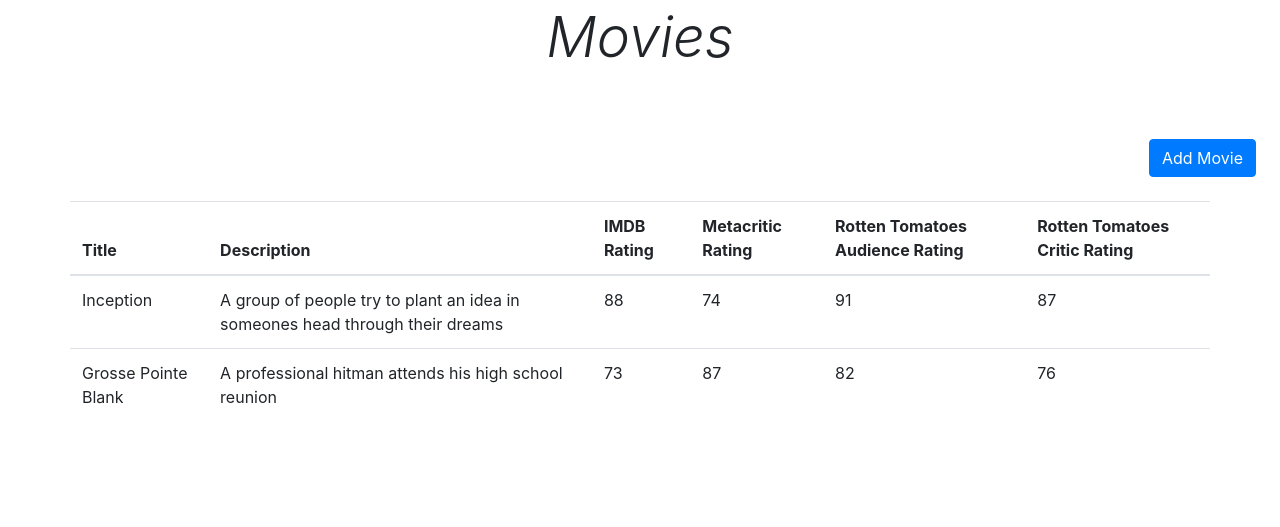
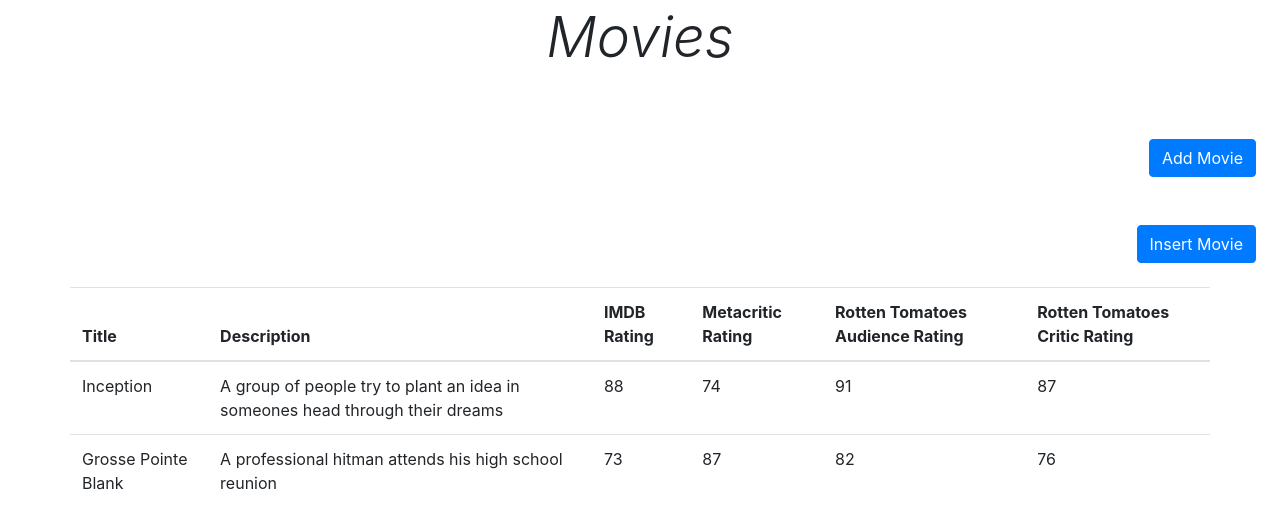
Before and after one commit to rloerke/Movie_Tracker, a Flask app: page /movies in a window 1280 px wide. Shown: the top 527 px of the page. Run offline with Flask 3, Linux system fonts and the light colour scheme; data comes from the database, SQL or seed files in the repository.

Commit message:
Added temporary button to insert test movie

```diff
--- a/app.py
+++ b/app.py
@@ -55,7 +55,6 @@ def close_db(error):
 
 @app.route('/', methods=['GET'])
 def start():
-    scrape.scrape_data('', '')
     return redirect(url_for('show_movies'))
 
 
@@ -90,3 +89,18 @@ def add_db():
     # Notify the user their post was made successfully
     flash('Your Movie has been added successfully!')
     return redirect(url_for('start'))
+
+
+@app.route('/insert', methods=['POST'])
+def insert_movie():
+    db = get_db()
+    data = scrape.scrape_data('https://www.imdb.com/title/tt1397514/',
+                              'https://www.rottentomatoes.com/m/journey_to_the_center_of_the_earth_2_3d')
+    db.execute('INSERT INTO movies (title, description, imdbRating, metaRating, rtAudienceRating, rtCriticRating) '
+               'VALUES (?, ?, ?, ?, ?, ?)', [data['title'], data['description'], data['imdb_rating'],
+                                             data['meta_rating'], data['rt_audience'], data['rt_critic']])
+    db.commit()
+
+    # Notify the user their post was made successfully
+    flash('Your Movie has been inserted successfully!')
+    return redirect(url_for('start'))
--- a/templates/show_movies.html
+++ b/templates/show_movies.html
@@ -8,6 +8,10 @@
     <div class="d-grid gap-2 d-md-flex justify-content-md-end p-4">
         <a href="/add" class="btn btn-primary me-md-2" role="button" id="add_button">Add Movie</a>
     </div>
+
+    <form class="d-grid gap-2 d-md-flex justify-content-md-end p-4" action="{{ url_for('insert_movie') }}" method="post">
+        <button class="btn btn-primary me-md-2" type="submit" id="insert_button">Insert Movie</button>
+    </form>
 {% endblock %}
 
 {% block body %}
```
